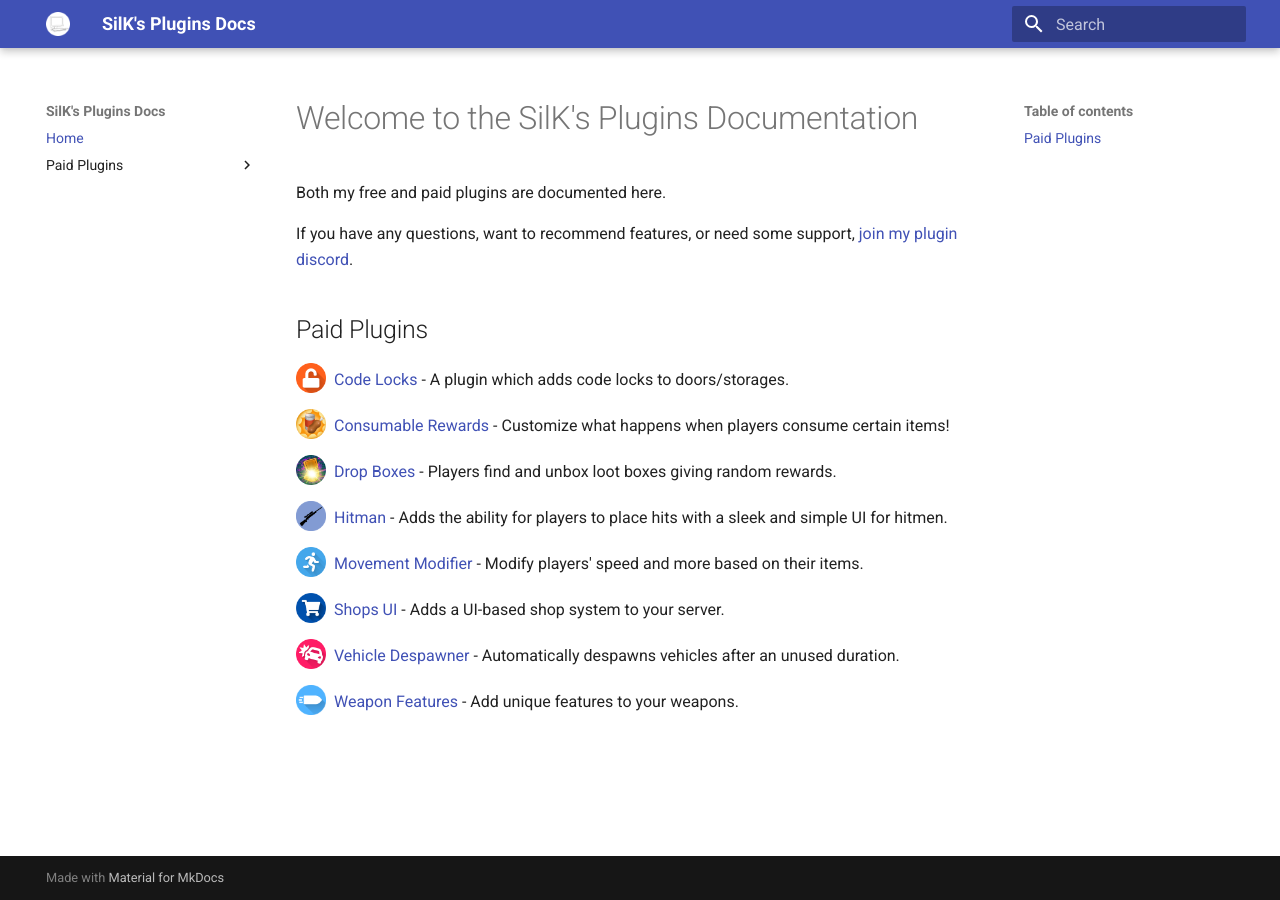
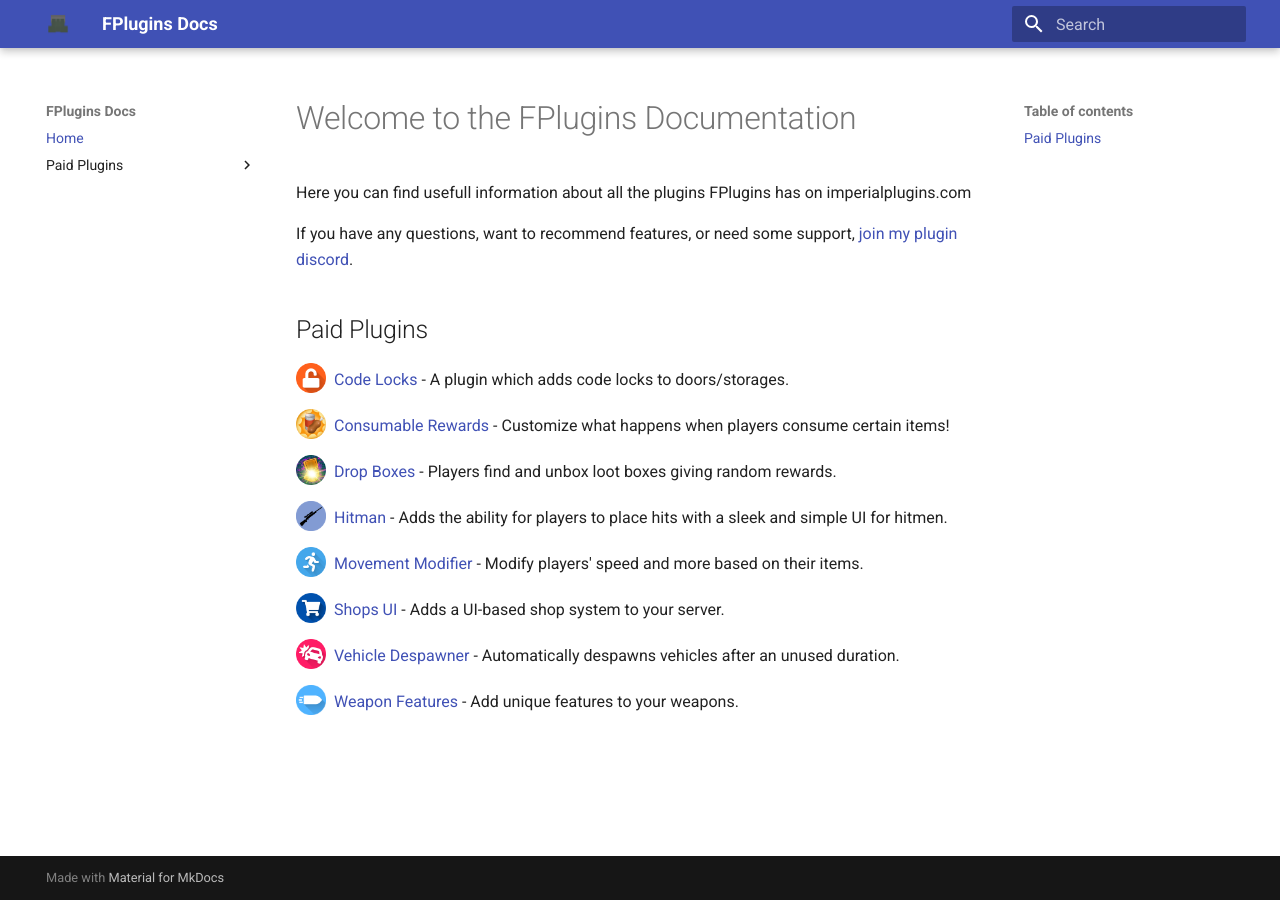
Before and after one commit to F-Plugins/f-plugins.github.io, an MkDocs documentation site: the page built from docs/index.md, in a window 1280 px wide. Built offline with MkDocs 1.6.1 and Material for MkDocs 9.7.7, drawn with Linux system fonts in a browser that asks for light colours.

Commit message:
some changes

```diff
--- a/docs/index.md
+++ b/docs/index.md
@@ -1,8 +1,8 @@
-# Welcome to the SilK's Plugins Documentation
+# Welcome to the FPlugins Documentation
 
-Both my free and paid plugins are documented here.
+Here you can find usefull information about all the plugins FPlugins has on imperialplugins.com
 
-If you have any questions, want to recommend features, or need some support, [join my plugin discord](https://silksplugins.com/discord).
+If you have any questions, want to recommend features, or need some support, [join my plugin discord](https://discord.gg/bNMKHPa).
 
 ## Paid Plugins
 
--- a/mkdocs.yml
+++ b/mkdocs.yml
@@ -1,7 +1,7 @@
-site_name: SilK's Plugins Docs
-site_description: Documentation for SilK's Plugins.
-site_author: SilK
-site_url: https://docs.silksplugins.com/
+site_name: FPlugins Docs
+site_description: Documentation for FPlugins plugins.
+site_author: "SilK. Modified by: Feli"
+site_url: https://docs.fplugins.com/
 
 nav:
 - Home: index.md
```
Also changed, not shown: docs/assets/images/favicon.ico, docs/assets/images/logo.png, 1 other file.
